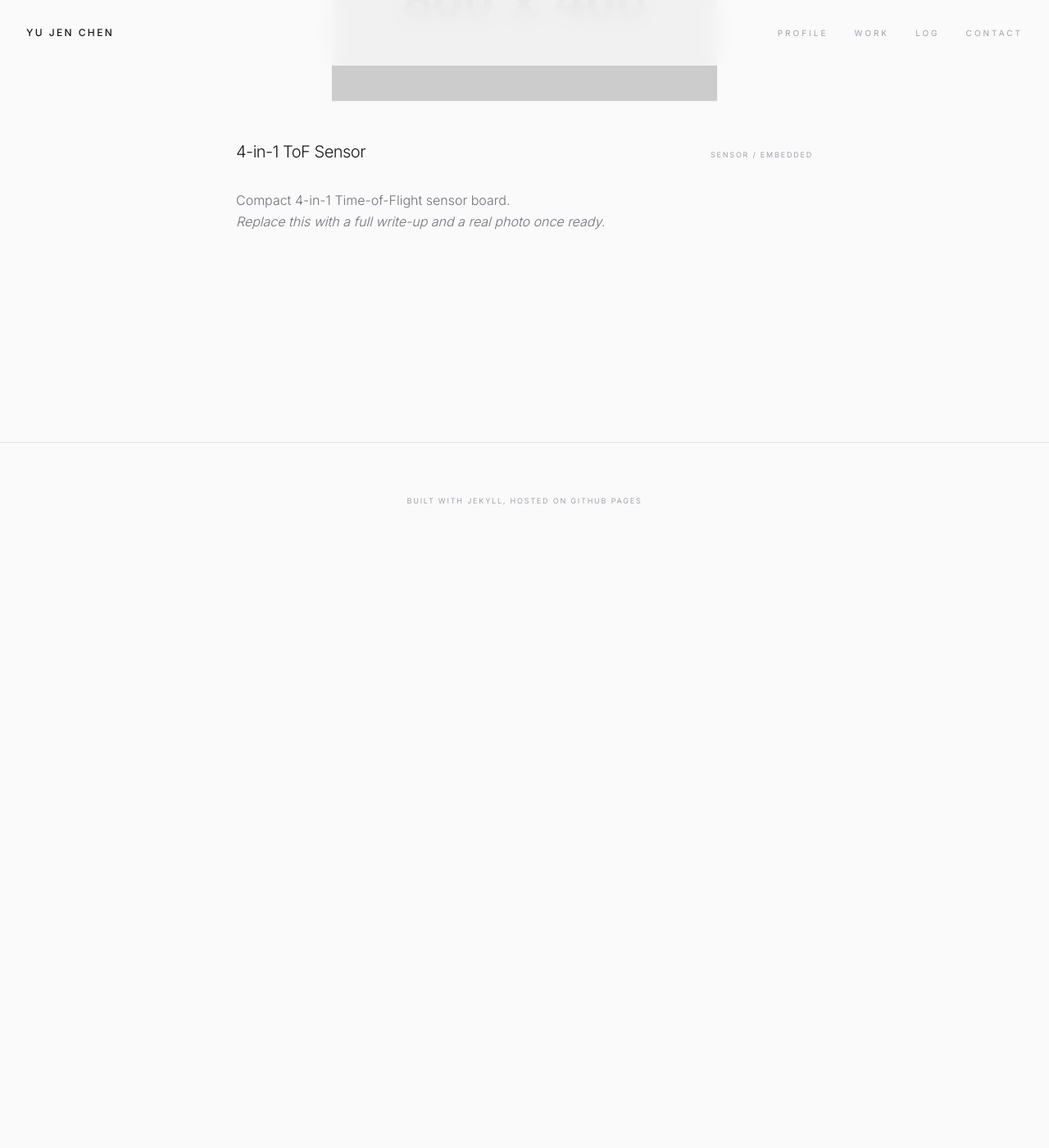
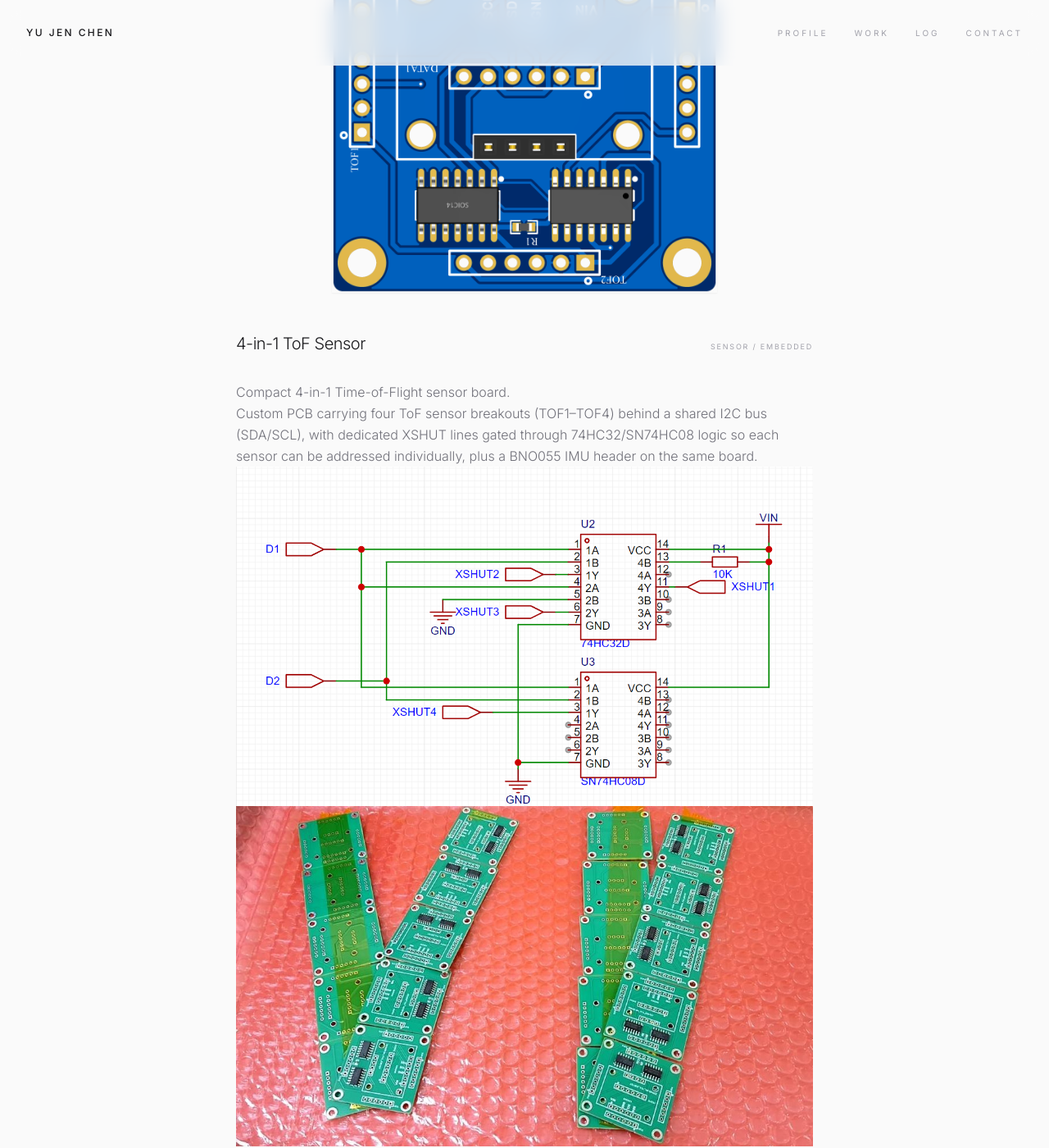
Before and after one commit to CJxrobot/cjXrobot.github.io, a Jekyll site: the page built from _projects/4-in-1-tof-sensor.md, in a window 1280 px wide and 1400 px high, scrolled down 328 px. Shown: the whole window at 82% size. Built offline with Jekyll 4.4.1, drawn with Linux system fonts in a browser that asks for light colours; nearby versions of some CDN libraries; before the commit the page ends 1009 px from its top, so only the background shows below that; some of the changed text lies outside the part shown.

Commit message:
Insert matching Images/ photos into their project pages
Maps the previously-unused files in Images/ to the project entries they
actually depict, replacing placehold.co placeholders where a real photo
was available:

- 4-in-1-tof-sensor.md: hero -> Tof_Sensor_Board.png (board labeled
  TOF1-TOF4), plus 2to4Encoder.png (XSHUT gating schematic) and
  Tofsensorbatch.jpg (assembled batch) as supporting figures
- omni-wheel.md: hero -> omni_wheel_real.jpg
- vla-amr-system.md: hero -> rosbot_up2.png (AMR platform)
- collaborative-robot-system.md: added HPE_Demo.jpg and OBA.jpg
  (cobot_moveit_control obstacle-avoidance/human-pose demos) as
  supporting figures alongside the existing HPE_1.jpg hero
- usb-power-meter.md: added USBPM(2).jpg as a second supporting photo

bileg-wheeled-robot.md, sound-based-laser-control.md, and Images/FER.png
are left untouched -- no available photo matches those projects with
confidence.

Co-Authored-By: Claude Sonnet 5 <noreply@anthropic.com>
Claude-Session: https://claude.ai/code/session_017zDNwKog3b6SCcJf8Sezzf

```diff
--- a/_projects/4-in-1-tof-sensor.md
+++ b/_projects/4-in-1-tof-sensor.md
@@ -3,8 +3,14 @@ order: 7
 title: "4-in-1 ToF Sensor"
 tags: [Sensor, Embedded]
 summary: "Compact 4-in-1 Time-of-Flight sensor board."
-image: "https://placehold.co/800x400/e4e4e7/71717a?text=4-in-1+ToF+Sensor"
+image: "https://github.com/CJxrobot/cjXrobot.github.io/blob/main/Images/Tof_Sensor_Board.png?raw=true"
 ---
 Compact 4-in-1 Time-of-Flight sensor board.
 
-*Replace this with a full write-up and a real photo once ready.*
+Custom PCB carrying four ToF sensor breakouts (TOF1–TOF4) behind a shared I2C bus (SDA/SCL), with dedicated XSHUT lines gated through 74HC32/SN74HC08 logic so each sensor can be addressed individually, plus a BNO055 IMU header on the same board.
+
+![XSHUT gating logic for addressing all four ToF sensors on a shared I2C bus](https://github.com/CJxrobot/cjXrobot.github.io/blob/main/Images/2to4Encoder.png?raw=true)
+
+![A batch of assembled boards](https://github.com/CJxrobot/cjXrobot.github.io/blob/main/Images/Tofsensorbatch.jpg?raw=true)
+
+*Add build details, stack, and any results here.*
```
Also changed, not shown: _projects/collaborative-robot-system.md (+4 -0 lines), _projects/omni-wheel.md (+2 -2 lines), _projects/usb-power-meter.md (+2 -0 lines), _projects/vla-amr-system.md (+2 -2 lines).
